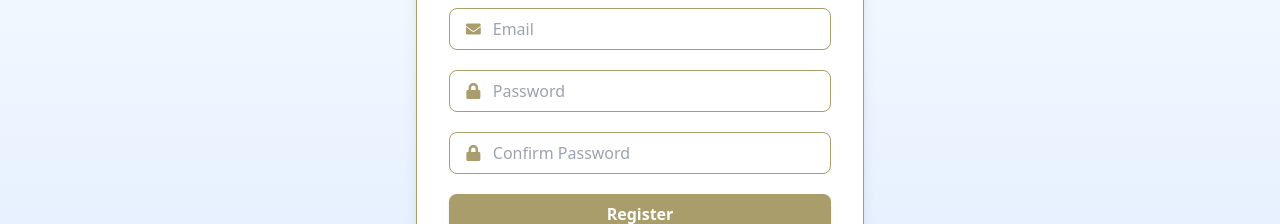
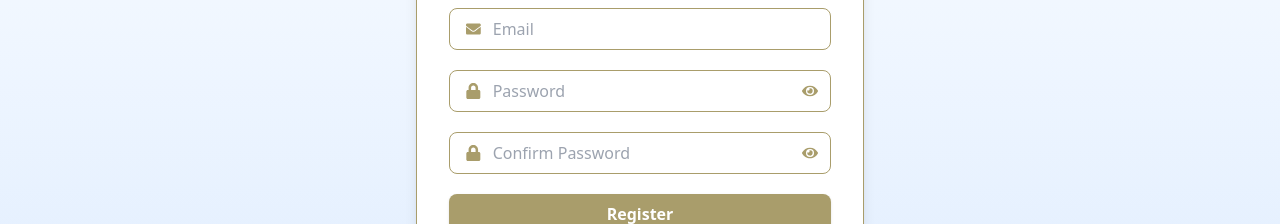
Before and after one commit to lyula/fxsnipclient, a React (Vite) app: page /register in a window 1280 px wide. Shown: the part 351-575 px from the top of the page. Built offline with nearby package versions, Linux system fonts and the light colour scheme.

Commit message:
added toggle pass display icons

```diff
--- a/src/pages/Login.jsx
+++ b/src/pages/Login.jsx
@@ -1,11 +1,12 @@
 import { useState } from "react";
-import { FaUser, FaLock } from "react-icons/fa";
-import { useNavigate, Link } from "react-router-dom"; // <-- Add Link import
-import { useTheme } from "../hooks/useTheme"; // <-- Add this import
+import { FaUser, FaLock, FaEye, FaEyeSlash } from "react-icons/fa";
+import { useNavigate, Link } from "react-router-dom";
+import { useTheme } from "../hooks/useTheme";
 
 export default function Login() {
   const [form, setForm] = useState({ email: "", password: "" });
   const [error, setError] = useState("");
+  const [showPassword, setShowPassword] = useState(false);
   const navigate = useNavigate();
   const [darkMode, setDarkMode] = useTheme();
 
@@ -16,14 +17,12 @@ export default function Login() {
 
   const handleSubmit = (e) => {
     e.preventDefault();
-    // Add your authentication logic here
     if (!form.email || !form.password) {
       setError("Please enter both email and password.");
       return;
     }
-    // Simulate login
     setError("");
-    navigate("/dashboard"); // Redirect to dashboard after login
+    navigate("/dashboard");
   };
 
   return (
@@ -45,17 +44,26 @@ export default function Login() {
               className="w-full bg-transparent outline-none text-gray-800 dark:text-gray-200"
             />
           </div>
-          <div className="flex items-center border border-[#a99d6b] rounded-lg px-4 py-2 bg-transparent focus-within:ring-2 focus-within:ring-[#a99d6b]">
+          <div className="flex items-center border border-[#a99d6b] rounded-lg px-4 py-2 bg-transparent focus-within:ring-2 focus-within:ring-[#a99d6b] relative">
             <FaLock className="text-[#a99d6b] mr-3" />
             <input
-              type="password"
+              type={showPassword ? "text" : "password"}
               name="password"
               value={form.password}
               onChange={handleChange}
               required
               placeholder="Password"
-              className="w-full bg-transparent outline-none text-gray-800 dark:text-gray-200"
+              className="w-full bg-transparent outline-none text-gray-800 dark:text-gray-200 pr-8"
             />
+            <button
+              type="button"
+              className="absolute right-3 text-[#a99d6b] focus:outline-none"
+              tabIndex={-1}
+              onClick={() => setShowPassword((v) => !v)}
+              aria-label={showPassword ? "Hide password" : "Show password"}
+            >
+              {showPassword ? <FaEyeSlash /> : <FaEye />}
+            </button>
           </div>
           {error && (
             <div className="text-red-600 text-center text-sm font-semibold">{error}</div>
@@ -76,10 +84,6 @@ export default function Login() {
             Register
           </Link>
         </div>
-        {/* Optionally add a theme toggle button for user control */}
-        {/* <button onClick={() => setDarkMode((v) => !v)}>
-          {darkMode ? "Light Mode" : "Dark Mode"}
-        </button> */}
       </div>
     </section>
   );
--- a/src/pages/Register.jsx
+++ b/src/pages/Register.jsx
@@ -1,7 +1,7 @@
 import { useState } from "react";
-import { FaUser, FaEnvelope, FaLock } from "react-icons/fa";
+import { FaUser, FaEnvelope, FaLock, FaEye, FaEyeSlash } from "react-icons/fa";
 import { useTheme } from "../hooks/useTheme";
-import { Link } from "react-router-dom"; // <-- Add this import
+import { Link } from "react-router-dom";
 
 export default function Register() {
   const [form, setForm] = useState({
@@ -13,7 +13,9 @@ export default function Register() {
   });
   const [error, setError] = useState("");
   const [success, setSuccess] = useState(false);
-  const [darkMode, setDarkMode] = useTheme(); // <-- Add this line
+  const [darkMode, setDarkMode] = useTheme();
+  const [showPassword, setShowPassword] = useState(false);
+  const [showConfirm, setShowConfirm] = useState(false);
 
   const handleChange = (e) => {
     setForm({ ...form, [e.target.name]: e.target.value });
@@ -31,7 +33,6 @@ export default function Register() {
       setError("Passwords do not match.");
       return;
     }
-    // Simulate registration
     setError("");
     setSuccess(true);
     setForm({ name: "", username: "", email: "", password: "", confirm: "" });
@@ -80,29 +81,47 @@ export default function Register() {
               className="w-full bg-transparent outline-none text-gray-800 dark:text-gray-200"
             />
           </div>
-          <div className="flex items-center border border-[#a99d6b] rounded-lg px-4 py-2 bg-transparent focus-within:ring-2 focus-within:ring-[#a99d6b]">
+          <div className="flex items-center border border-[#a99d6b] rounded-lg px-4 py-2 bg-transparent focus-within:ring-2 focus-within:ring-[#a99d6b] relative">
             <FaLock className="text-[#a99d6b] mr-3" />
             <input
-              type="password"
+              type={showPassword ? "text" : "password"}
               name="password"
               value={form.password}
               onChange={handleChange}
               required
               placeholder="Password"
-              className="w-full bg-transparent outline-none text-gray-800 dark:text-gray-200"
+              className="w-full bg-transparent outline-none text-gray-800 dark:text-gray-200 pr-8"
             />
+            <button
+              type="button"
+              className="absolute right-3 text-[#a99d6b] focus:outline-none"
+              tabIndex={-1}
+              onClick={() => setShowPassword((v) => !v)}
+              aria-label={showPassword ? "Hide password" : "Show password"}
+            >
+              {showPassword ? <FaEyeSlash /> : <FaEye />}
+            </button>
           </div>
-          <div className="flex items-center border border-[#a99d6b] rounded-lg px-4 py-2 bg-transparent focus-within:ring-2 focus-within:ring-[#a99d6b]">
+          <div className="flex items-center border border-[#a99d6b] rounded-lg px-4 py-2 bg-transparent focus-within:ring-2 focus-within:ring-[#a99d6b] relative">
             <FaLock className="text-[#a99d6b] mr-3" />
             <input
-              type="password"
+              type={showConfirm ? "text" : "password"}
               name="confirm"
               value={form.confirm}
               onChange={handleChange}
               required
               placeholder="Confirm Password"
-              className="w-full bg-transparent outline-none text-gray-800 dark:text-gray-200"
+              className="w-full bg-transparent outline-none text-gray-800 dark:text-gray-200 pr-8"
             />
+            <button
+              type="button"
+              className="absolute right-3 text-[#a99d6b] focus:outline-none"
+              tabIndex={-1}
+              onClick={() => setShowConfirm((v) => !v)}
+              aria-label={showConfirm ? "Hide password" : "Show password"}
+            >
+              {showConfirm ? <FaEyeSlash /> : <FaEye />}
+            </button>
           </div>
           {error && (
             <div className="text-red-600 text-center text-sm font-semibold">{error}</div>
@@ -128,10 +147,6 @@ export default function Register() {
             Login
           </Link>
         </div>
-        {/* Optionally add a theme toggle button for user control */}
-        {/* <button onClick={() => setDarkMode((v) => !v)} className="mt-4 px-4 py-2 rounded-lg bg-[#a99d6b] text-white font-semibold shadow hover:bg-[#c2b77a] transition">
-          {darkMode ? "Light Mode" : "Dark Mode"}
-        </button> */}
       </div>
     </section>
   );
```
